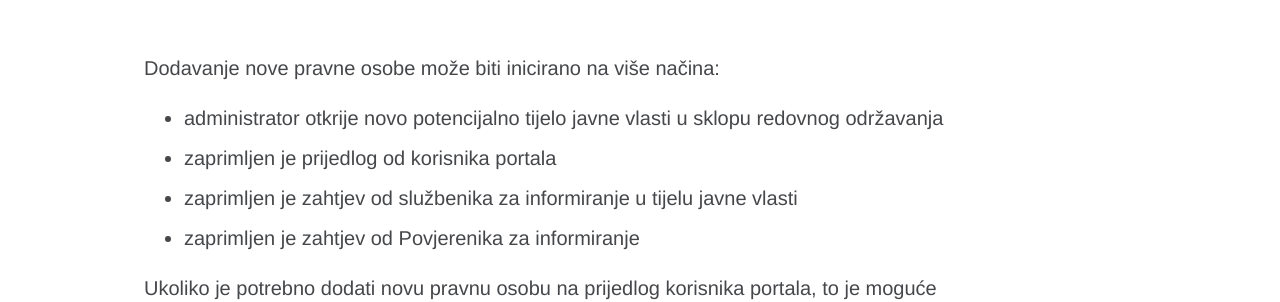
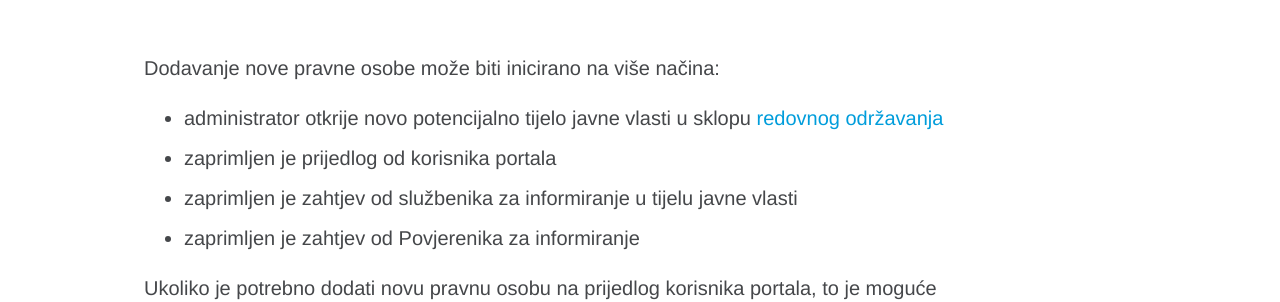
Before and after one commit to schlos/imamopravoznati-admin, a Jekyll site: the page built from _posts/2019-05-26-kako-dodati-novu-pravnu-osobu.md, in a window 1280 px wide. Shown: the part 575-877 px from the top of the page. Built offline with Jekyll 4.4.1, drawn with Linux system fonts in a browser that asks for light colours; comment, search, counter and statistics services are not loaded; part of the change alters nothing that is shown.

Commit message:
add link

```diff
--- a/_posts/2019-05-26-kako-dodati-novu-pravnu-osobu.md
+++ b/_posts/2019-05-26-kako-dodati-novu-pravnu-osobu.md
@@ -6,7 +6,7 @@ categories: how-to
 ---
 
 Dodavanje nove pravne osobe može biti inicirano na više načina:
-- administrator otkrije novo potencijalno tijelo javne vlasti u sklopu redovnog održavanja
+- administrator otkrije novo potencijalno tijelo javne vlasti u sklopu [redovnog održavanja][maintenance]
 - zaprimljen je prijedlog od korisnika portala
 - zaprimljen je zahtjev od službenika za informiranje u tijelu javne vlasti
 - zaprimljen je zahtjev od Povjerenika za informiranje
@@ -20,3 +20,4 @@ Ukoliko je potrebno dodati novu pravnu osobu na prijedlog korisnika portala, to
 
 [TJV]:                https://tjv.pristupinfo.hr
 [add-new-template]:   /template/2017/09/17/nova-pravna-osoba.html
+[maintenance]:        /2017/09/17/odrzavanje.html
```
